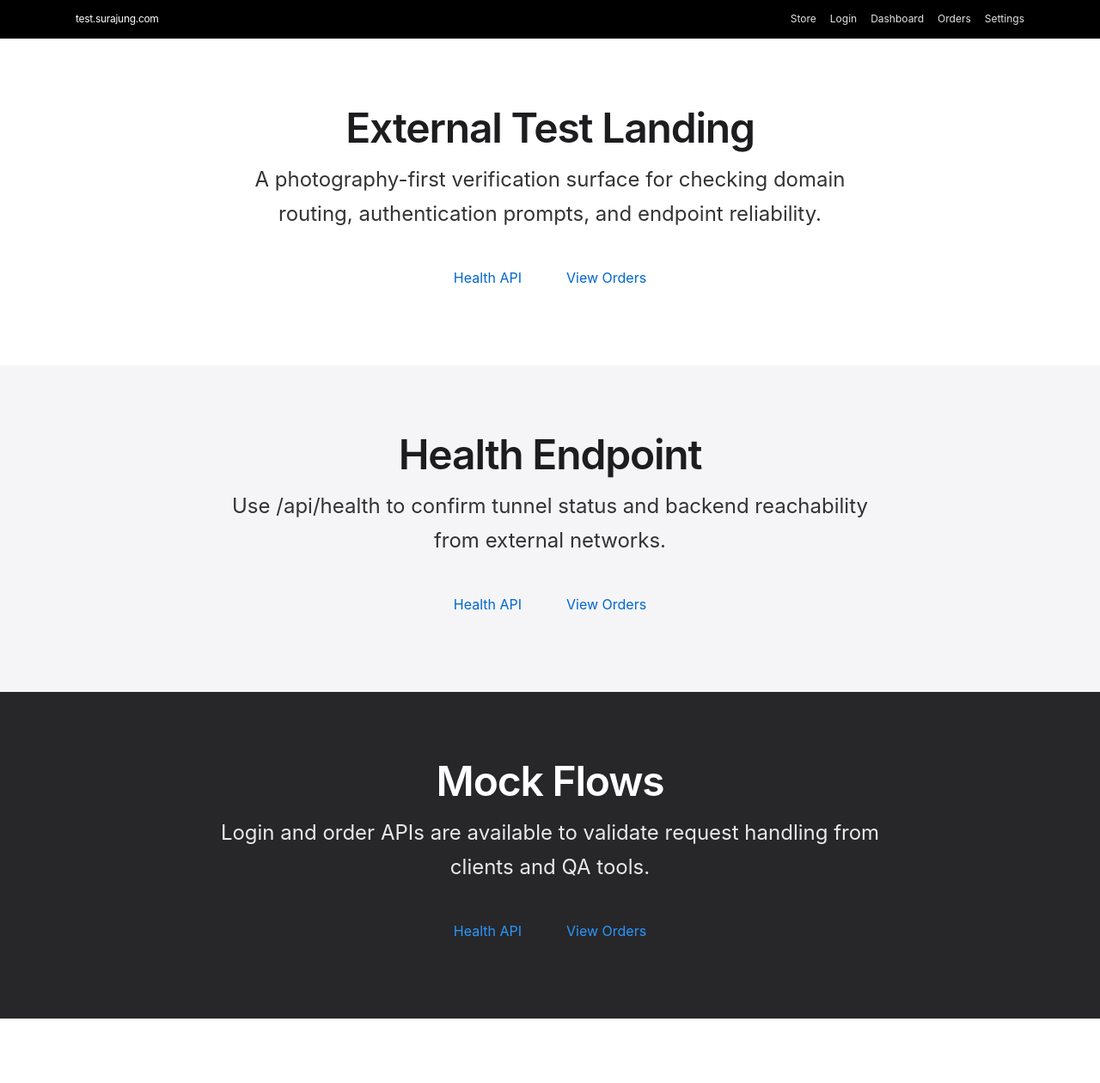
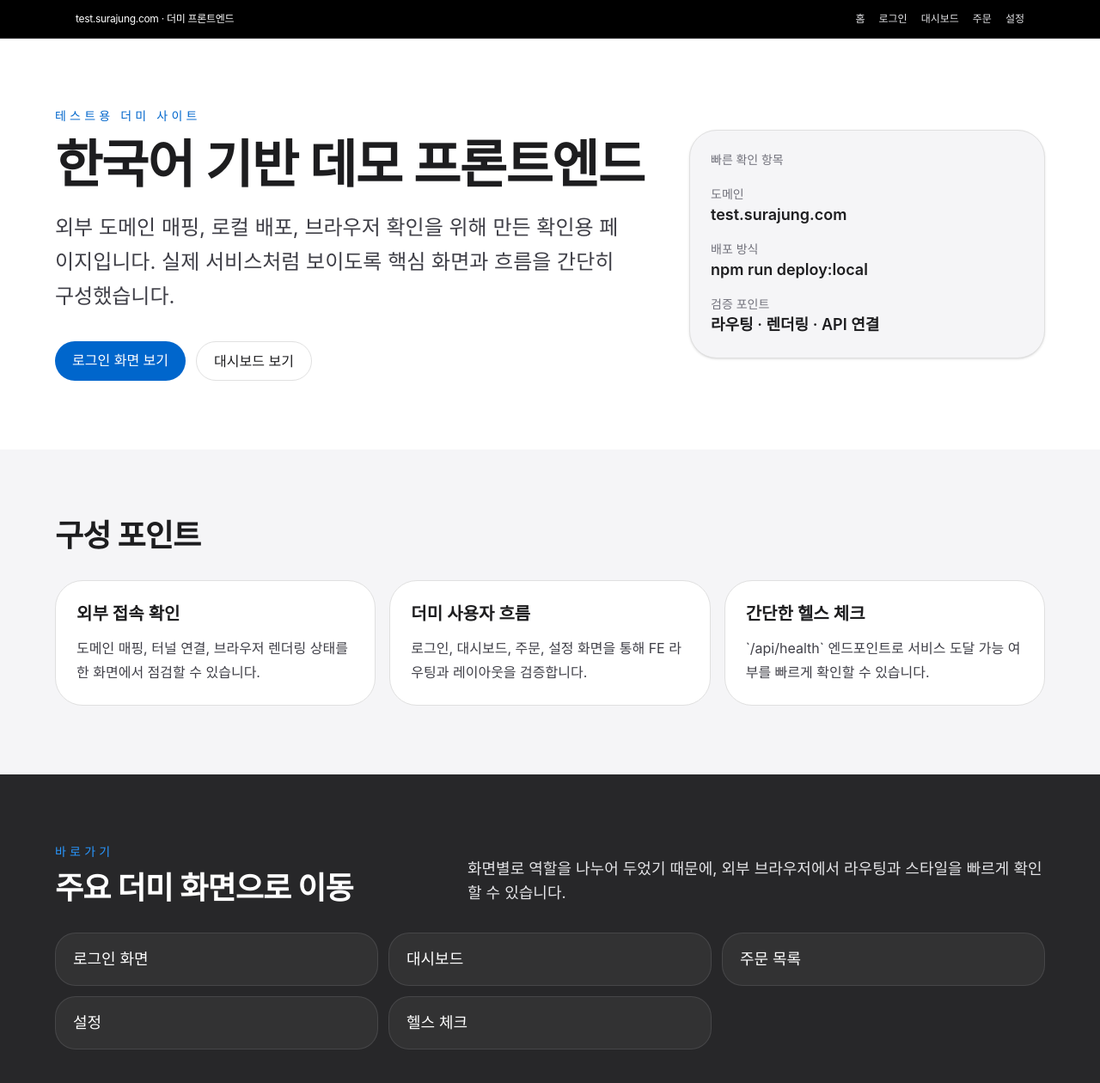
Before and after one commit to surajung/test, a Next.js app: page / in a window 1280 px wide. Shown: the top 1260 px of the page at 86% size. Before the commit the page ends 1185 px from the top, so only its background shows below. Built offline with nearby package versions, Linux system fonts and the light colour scheme.

Commit message:
더미 프론트엔드 한국어화

```diff
--- a/src/app/dashboard/page.tsx
+++ b/src/app/dashboard/page.tsx
@@ -1,7 +1,7 @@
 const cards = [
-  { label: "Total Users", value: "1,024" },
-  { label: "Requests Today", value: "8,441" },
-  { label: "Error Rate", value: "0.12%" },
+  { label: "전체 사용자", value: "1,024명" },
+  { label: "오늘 요청 수", value: "8,441건" },
+  { label: "오류율", value: "0.12%" },
 ];
 
 export default function DashboardPage() {
@@ -9,10 +9,10 @@ export default function DashboardPage() {
     <main className="apple-tile tile-light">
       <section className="mx-auto w-full max-w-6xl">
         <h2 className="text-center text-4xl font-semibold tracking-tight sm:text-5xl">
-          Dashboard
+          대시보드
         </h2>
         <p className="mx-auto mt-4 max-w-3xl text-center text-lg leading-8 text-zinc-700 sm:text-2xl">
-          Static monitoring surface for external rendering and latency checks.
+          외부 렌더링과 지연 시간 확인을 위한 정적 모니터링 화면입니다.
         </p>
         <div className="mt-10 grid gap-4 sm:grid-cols-3">
           {cards.map((card, idx) => (
--- a/src/app/layout.tsx
+++ b/src/app/layout.tsx
@@ -3,8 +3,8 @@ import { Nav } from "@/components/nav";
 import "./globals.css";
 
 export const metadata: Metadata = {
-  title: "Test Site",
-  description: "External verification site for test.surajung.com",
+  title: "테스트 사이트",
+  description: "test.surajung.com 외부 확인용 더미 프론트엔드",
 };
 
 export default function RootLayout({
@@ -13,7 +13,7 @@ export default function RootLayout({
   children: React.ReactNode;
 }>) {
   return (
-    <html lang="en" className="h-full antialiased">
+    <html lang="ko" className="h-full antialiased">
       <body className="apple-shell min-h-full">
         <Nav />
         {children}
--- a/src/app/orders/page.tsx
+++ b/src/app/orders/page.tsx
@@ -1,7 +1,7 @@
 const rows = [
-  { id: "ORD-1001", status: "Paid", amount: "$120.00" },
-  { id: "ORD-1002", status: "Pending", amount: "$68.50" },
-  { id: "ORD-1003", status: "Failed", amount: "$44.90" },
+  { id: "ORD-1001", status: "결제 완료", amount: "₩120,000" },
+  { id: "ORD-1002", status: "대기 중", amount: "₩68,500" },
+  { id: "ORD-1003", status: "실패", amount: "₩44,900" },
 ];
 
 export default function OrdersPage() {
@@ -9,18 +9,18 @@ export default function OrdersPage() {
     <main className="apple-tile tile-dark">
       <section className="mx-auto w-full max-w-6xl">
         <h2 className="text-center text-4xl font-semibold tracking-tight sm:text-5xl">
-          Orders
+          주문 목록
         </h2>
         <p className="mx-auto mt-4 max-w-3xl text-center text-lg leading-8 text-zinc-200 sm:text-2xl">
-          Mock order stream used to validate table rendering and API handshake.
+          테이블 렌더링과 API 연동을 확인하기 위한 더미 주문 스트림입니다.
         </p>
         <div className="mt-10 overflow-x-auto rounded-3xl border border-zinc-700 bg-zinc-900">
           <table className="min-w-[560px] w-full text-left text-sm text-zinc-100">
             <thead className="border-b border-zinc-700 text-zinc-300">
               <tr>
-                <th className="px-5 py-4 font-medium">Order ID</th>
-                <th className="px-5 py-4 font-medium">Status</th>
-                <th className="px-5 py-4 font-medium">Amount</th>
+                <th className="px-5 py-4 font-medium">주문 번호</th>
+                <th className="px-5 py-4 font-medium">상태</th>
+                <th className="px-5 py-4 font-medium">금액</th>
               </tr>
             </thead>
             <tbody>
--- a/src/app/page.tsx
+++ b/src/app/page.tsx
@@ -1,50 +1,115 @@
-const tiles = [
+const highlights = [
   {
-    title: "External Test Landing",
-    body: "A photography-first verification surface for checking domain routing, authentication prompts, and endpoint reliability.",
-    kind: "tile-light",
+    title: "외부 접속 확인",
+    body: "도메인 매핑, 터널 연결, 브라우저 렌더링 상태를 한 화면에서 점검할 수 있습니다.",
   },
   {
-    title: "Health Endpoint",
-    body: "Use /api/health to confirm tunnel status and backend reachability from external networks.",
-    kind: "tile-parchment",
+    title: "더미 사용자 흐름",
+    body: "로그인, 대시보드, 주문, 설정 화면을 통해 FE 라우팅과 레이아웃을 검증합니다.",
   },
   {
-    title: "Mock Flows",
-    body: "Login and order APIs are available to validate request handling from clients and QA tools.",
-    kind: "tile-dark",
+    title: "간단한 헬스 체크",
+    body: "`/api/health` 엔드포인트로 서비스 도달 가능 여부를 빠르게 확인할 수 있습니다.",
   },
+];
+
+const quickLinks = [
+  { href: "/login", label: "로그인 화면" },
+  { href: "/dashboard", label: "대시보드" },
+  { href: "/orders", label: "주문 목록" },
+  { href: "/settings", label: "설정" },
+  { href: "/api/health", label: "헬스 체크" },
 ];
 
 export default function Home() {
   return (
     <main>
-      {tiles.map((tile) => (
-        <section key={tile.title} className={`apple-tile ${tile.kind}`}>
-          <div className="mx-auto w-full max-w-6xl text-center">
-            <h2 className="text-4xl font-semibold tracking-tight sm:text-5xl">
-              {tile.title}
-            </h2>
-            <p className="mx-auto mt-4 max-w-3xl text-lg leading-8 opacity-90 sm:text-2xl sm:leading-10">
-              {tile.body}
+      <section className="apple-tile tile-light">
+        <div className="mx-auto grid w-full max-w-6xl gap-12 lg:grid-cols-[1.25fr_0.75fr] lg:items-center">
+          <div>
+            <p className="text-sm font-medium uppercase tracking-[0.3em] text-[var(--primary)]">
+              테스트용 더미 사이트
             </p>
-            <div className="mt-8 flex flex-wrap items-center justify-center gap-3">
-              <a
-                href="/api/health"
-                className={`apple-pill text-base ${tile.kind === "tile-dark" ? "apple-link-dark" : "apple-link"}`}
-              >
-                Health API
+            <h1 className="mt-4 text-4xl font-semibold tracking-tight sm:text-6xl">
+              한국어 기반 데모 프론트엔드
+            </h1>
+            <p className="mt-6 max-w-2xl text-lg leading-8 text-zinc-700 sm:text-2xl sm:leading-10">
+              외부 도메인 매핑, 로컬 배포, 브라우저 확인을 위해 만든 확인용 페이지입니다.
+              실제 서비스처럼 보이도록 핵심 화면과 흐름을 간단히 구성했습니다.
+            </p>
+            <div className="mt-8 flex flex-wrap gap-3">
+              <a href="/login" className="apple-pill bg-[var(--primary)] text-white hover:bg-[var(--primary-focus)]">
+                로그인 화면 보기
               </a>
-              <a
-                href="/orders"
-                className={`apple-pill text-base ${tile.kind === "tile-dark" ? "apple-link-dark" : "apple-link"}`}
-              >
-                View Orders
+              <a href="/dashboard" className="apple-pill border border-[var(--hairline)] bg-white text-[var(--ink)]">
+                대시보드 보기
               </a>
             </div>
           </div>
-        </section>
-      ))}
+
+          <aside className="rounded-[2rem] border border-[var(--hairline)] bg-[var(--canvas-parchment)] p-6 shadow-sm">
+            <p className="text-sm font-medium text-zinc-500">빠른 확인 항목</p>
+            <ul className="mt-5 space-y-4">
+              <li>
+                <span className="block text-sm text-zinc-500">도메인</span>
+                <span className="text-lg font-semibold">test.surajung.com</span>
+              </li>
+              <li>
+                <span className="block text-sm text-zinc-500">배포 방식</span>
+                <span className="text-lg font-semibold">npm run deploy:local</span>
+              </li>
+              <li>
+                <span className="block text-sm text-zinc-500">검증 포인트</span>
+                <span className="text-lg font-semibold">라우팅 · 렌더링 · API 연결</span>
+              </li>
+            </ul>
+          </aside>
+        </div>
+      </section>
+
+      <section className="apple-tile tile-parchment">
+        <div className="mx-auto w-full max-w-6xl">
+          <h2 className="text-3xl font-semibold tracking-tight sm:text-4xl">구성 포인트</h2>
+          <div className="mt-8 grid gap-4 lg:grid-cols-3">
+            {highlights.map((item) => (
+              <article key={item.title} className="rounded-[2rem] border border-[var(--hairline)] bg-white p-6">
+                <h3 className="text-xl font-semibold">{item.title}</h3>
+                <p className="mt-3 text-base leading-7 text-zinc-700">{item.body}</p>
+              </article>
+            ))}
+          </div>
+        </div>
+      </section>
+
+      <section className="apple-tile tile-dark">
+        <div className="mx-auto w-full max-w-6xl">
+          <div className="flex flex-col gap-6 lg:flex-row lg:items-end lg:justify-between">
+            <div>
+              <p className="text-sm font-medium uppercase tracking-[0.3em] text-[var(--primary-on-dark)]">
+                바로가기
+              </p>
+              <h2 className="mt-3 text-3xl font-semibold tracking-tight sm:text-4xl">
+                주요 더미 화면으로 이동
+              </h2>
+            </div>
+            <p className="max-w-2xl text-base leading-7 text-zinc-200 sm:text-lg">
+              화면별로 역할을 나누어 두었기 때문에, 외부 브라우저에서 라우팅과 스타일을 빠르게 확인할 수 있습니다.
+            </p>
+          </div>
+
+          <div className="mt-8 grid gap-3 sm:grid-cols-2 lg:grid-cols-3">
+            {quickLinks.map((link) => (
+              <a
+                key={link.href}
+                href={link.href}
+                className="rounded-[1.5rem] border border-white/10 bg-white/5 px-5 py-4 text-lg font-medium text-white transition hover:bg-white/10"
+              >
+                {link.label}
+              </a>
+            ))}
+          </div>
+        </div>
+      </section>
     </main>
   );
 }
--- a/src/app/settings/page.tsx
+++ b/src/app/settings/page.tsx
@@ -3,28 +3,28 @@ export default function SettingsPage() {
     <main className="apple-tile tile-parchment">
       <section className="mx-auto w-full max-w-3xl">
         <h2 className="text-center text-4xl font-semibold tracking-tight sm:text-5xl">
-          Settings
+          설정
         </h2>
         <p className="mx-auto mt-4 max-w-2xl text-center text-lg leading-8 text-zinc-700 sm:text-2xl">
-          Configurator-style controls for interaction and viewport verification.
+          상호작용과 뷰포트 확인을 위한 설정형 더미 화면입니다.
         </p>
         <div className="mx-auto mt-10 grid w-full max-w-xl gap-4 rounded-3xl bg-white p-5 sm:p-6">
           <label className="grid gap-2 text-sm">
-            <span className="font-medium">Environment Name</span>
+            <span className="font-medium">환경 이름</span>
             <input
               className="h-11 rounded-full border border-zinc-300 px-4"
               defaultValue="test-sandbox"
             />
           </label>
           <label className="grid gap-2 text-sm">
-            <span className="font-medium">Region</span>
+            <span className="font-medium">리전</span>
             <select className="h-11 rounded-full border border-zinc-300 px-4">
               <option>ap-northeast-2</option>
               <option>us-west-1</option>
             </select>
           </label>
           <button className="mt-2 h-11 rounded-full bg-[var(--primary)] text-white hover:bg-[var(--primary-focus)]">
-            Save
+            저장
           </button>
         </div>
       </section>
--- a/src/components/nav.tsx
+++ b/src/components/nav.tsx
@@ -1,18 +1,18 @@
 import Link from "next/link";
 
 const links = [
-  { href: "/", label: "Store" },
-  { href: "/login", label: "Login" },
-  { href: "/dashboard", label: "Dashboard" },
-  { href: "/orders", label: "Orders" },
-  { href: "/settings", label: "Settings" },
+  { href: "/", label: "홈" },
+  { href: "/login", label: "로그인" },
+  { href: "/dashboard", label: "대시보드" },
+  { href: "/orders", label: "주문" },
+  { href: "/settings", label: "설정" },
 ];
 
 export function Nav() {
   return (
     <header className="sticky top-0 z-20 border-b border-zinc-800 bg-black text-white">
       <div className="mx-auto flex h-11 w-full max-w-6xl items-center justify-between px-4 sm:px-6">
-        <span className="text-xs tracking-tight">test.surajung.com</span>
+        <span className="text-xs tracking-tight">test.surajung.com · 더미 프론트엔드</span>
         <nav className="flex items-center gap-3 overflow-x-auto text-xs sm:gap-4">
           {links.map((link) => (
             <Link
```
Also changed, not shown: src/app/login/page.tsx (+9 -3 lines).
